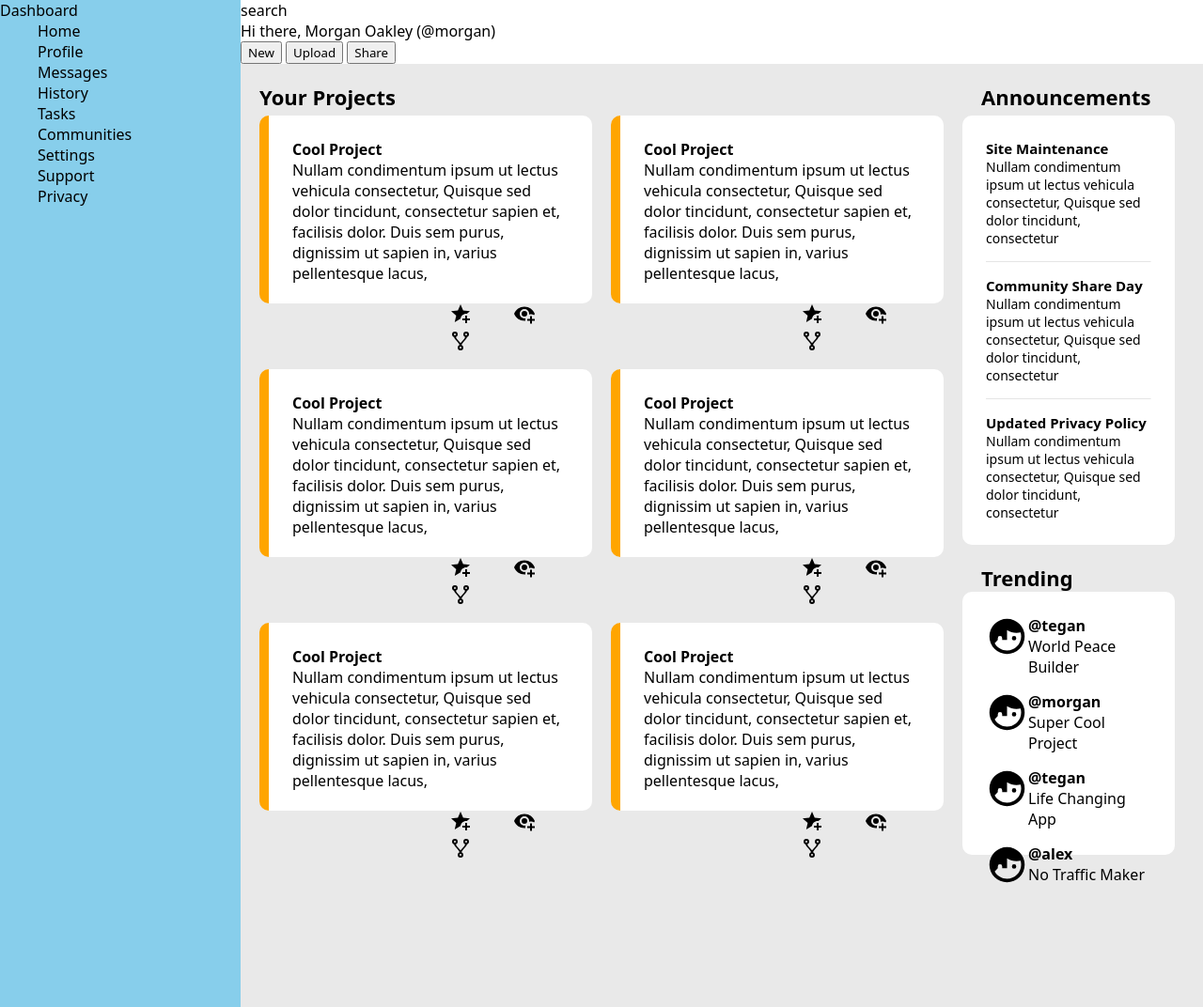
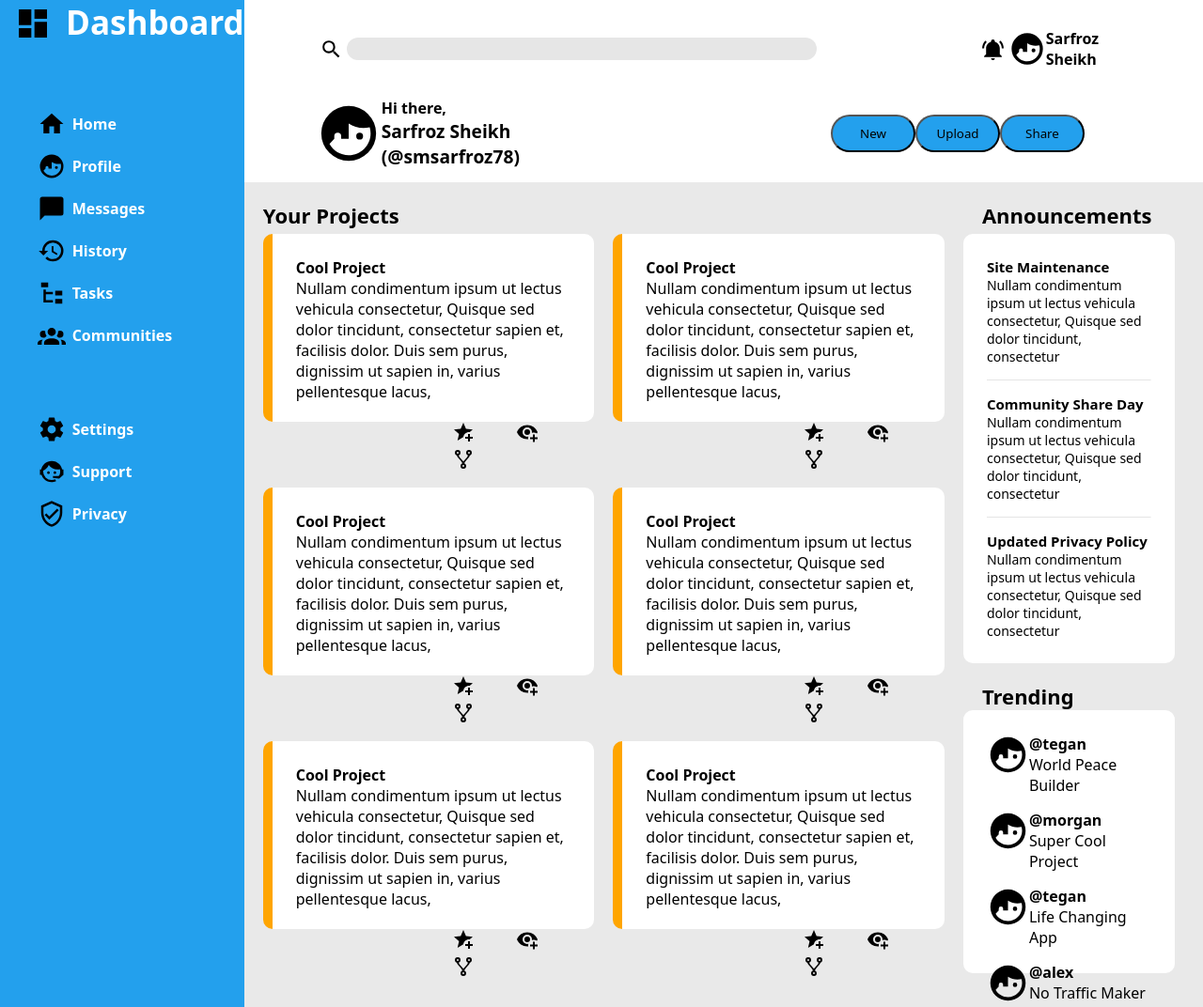
Before and after one commit to smsarfroz/Admin-Dashboard, a plain HTML site: page index.html in a window 1280 px wide. Shown: the top 1072 px of the page at 94% size. Drawn offline with Linux system fonts and the light colour scheme.

Commit message:
STYLE SIDEBAR AND HEADER

```diff
--- a/index.html
+++ b/index.html
@@ -12,24 +12,61 @@
     <div class="container">
         <div class="sidebar">
 
+            <div class="dashContainer">
+                <img class="dash" src="./icons/view-dashboard.svg" alt="">
                 <div class="dashboard">Dashboard</div>
+            </div>
 
             <div class="navigation">
                 <ul>
+                    <div class="sidebarIconContainer" id="navid">
+                        <img src="./icons/home.svg" alt="">
                         <li>Home</li>
+                    </div>
+
+                    <div class="sidebarIconContainer">
+                        <img src="./icons/face-man-profile.svg" alt="">
                         <li>Profile</li>
+                    </div>
+
+                    <div class="sidebarIconContainer">
+                        <img src="./icons/message.svg" alt="">
                         <li>Messages</li>
+                    </div>
+
+                    <div class="sidebarIconContainer">
+                        <img src="./icons/history.svg" alt="">
                         <li>History</li>
+                    </div>
+
+                    <div class="sidebarIconContainer">
+                        <img src="icons/file-tree.svg" alt="">
                         <li>Tasks</li>
+                    </div>
+
+                    <div class="sidebarIconContainer">
+                        <img src="icons/account-group.svg" alt="">
                         <li>Communities</li>
+                    </div>
                 </ul>
             </div>
 
             <div class="branding">
                 <ul>
+                    <div class="sidebarIconContainer" id="setid">
+                        <img src="./icons/cog.svg" alt="">
                         <li>Settings</li>
+                    </div>
+
+                    <div class="sidebarIconContainer">
+                        <img src="./icons/face-agent.svg" alt="">
                         <li>Support</li>
+                    </div>
+
+                    <div class="sidebarIconContainer">
+                        <img src="./icons/shield-check-outline.svg" alt="">
                         <li>Privacy</li>
+                    </div>
                 </ul>
             </div>
 
@@ -38,18 +75,24 @@
         <div class="header">
 
             <div class="searchBar">
-                search
+                <img src="./icons/magnify.svg" alt="">
+                <div class="rectangle"></div>
+                <img src="./icons/bell-ring.svg" id="bell" alt="">
+                <img src="./icons/face-man-profile.svg" id="profilePic" alt="">
+                <div class="name">Sarfroz Sheikh</div>
             </div>
 
+            <div class="header2">
+                <img src="./icons/face-man-profile.svg" alt="">
                 <div class="userInfo">
-                Hi there,
-                Morgan Oakley (@morgan)
+                    <p style="font-weight: 700;">Hi there,</p>
+                    <p style="font-weight: 900; font-size: larger;">Sarfroz Sheikh (@smsarfroz78)</p>
                 </div>
-
                 <div class="buttons">
                     <button>New</button>
                     <button>Upload</button>
                     <button>Share</button>
+                </div>
             </div>
         </div>
 
--- a/style.css
+++ b/style.css
@@ -25,8 +25,6 @@ ul {
     grid-template-rows: 1fr 4fr;
 }
 .sidebar {
-    background-color: skyblue;
-
     grid-row: 1/3;
 }
 .header {
@@ -165,3 +163,118 @@ hr {
 .projectIcons img{
     margin: 0px 20px;
 }
+
+.dash {
+    height: 40px;
+    width: 40px;
+}
+
+.navigation img, .branding img {
+    height: 30px;
+    width: 30px;
+}
+
+.sidebar {
+    color: white;
+    font-weight: bold;
+
+    background-color: rgb(35, 160, 237);
+}
+
+.dashboard {
+    font-size: 35px;
+}
+
+.dashContainer {
+    display: grid;
+    grid-template-columns: 1fr 6fr;
+
+    /* margin-top: 40px; */
+}
+
+.dashboard {
+    grid-column: 2/3;
+}
+.dash {
+    margin-top: 5px;
+    margin-left: 15px;
+    margin-right: 15px;
+}
+
+.sidebarIconContainer {
+    display: grid;
+    grid-template-columns: 1fr 5fr;
+
+    align-items: center;
+    margin-top: 15px;
+    margin-bottom: 15px;
+}
+
+li {
+    grid-column: 2/3;
+}
+
+#navid {
+    margin-top: 70px;
+}
+
+#setid {
+    margin-top: 70px;
+}
+
+.searchBar img {
+    height: 25px;
+    width: 25px;
+}
+#profilePic {
+    height: 40px;
+    width: 40px;
+}
+.rectangle {
+    height: 24px;
+    width: 500px;
+    background-color: rgb(230, 230, 230);
+    border-radius: 14px;
+}
+
+.searchBar {
+    display: grid;
+    grid-template-columns: 1fr 7fr 6fr 1fr 1fr 3fr;
+    align-items: center;
+
+    margin: 30px 80px;
+}
+.name {
+    font-weight: bold;
+}
+#bell {
+    grid-column: 4/5;
+}
+
+.header2 img {
+    height: 70px;
+    width: 70px;
+}
+.header2 {
+    display: grid;
+    grid-template-columns: 1fr 4fr 6fr 4fr;
+    margin-top: 0px;
+    margin-left: 76px;
+    margin-bottom: 14px;
+    margin-right: 126px;
+    align-items: center;
+}
+.userInfo {
+    font-weight: bold;
+}
+button {
+    border-radius: 25px;
+    background-color: rgb(35, 160, 237);
+    height: 40px;
+    width: 90px;
+}
+.buttons {
+    grid-column: 4/5;
+    display: grid;
+    grid-template-columns: repeat(3, 1fr);
+}
```
Lines whose indentation alone changed are shown as unchanged.
